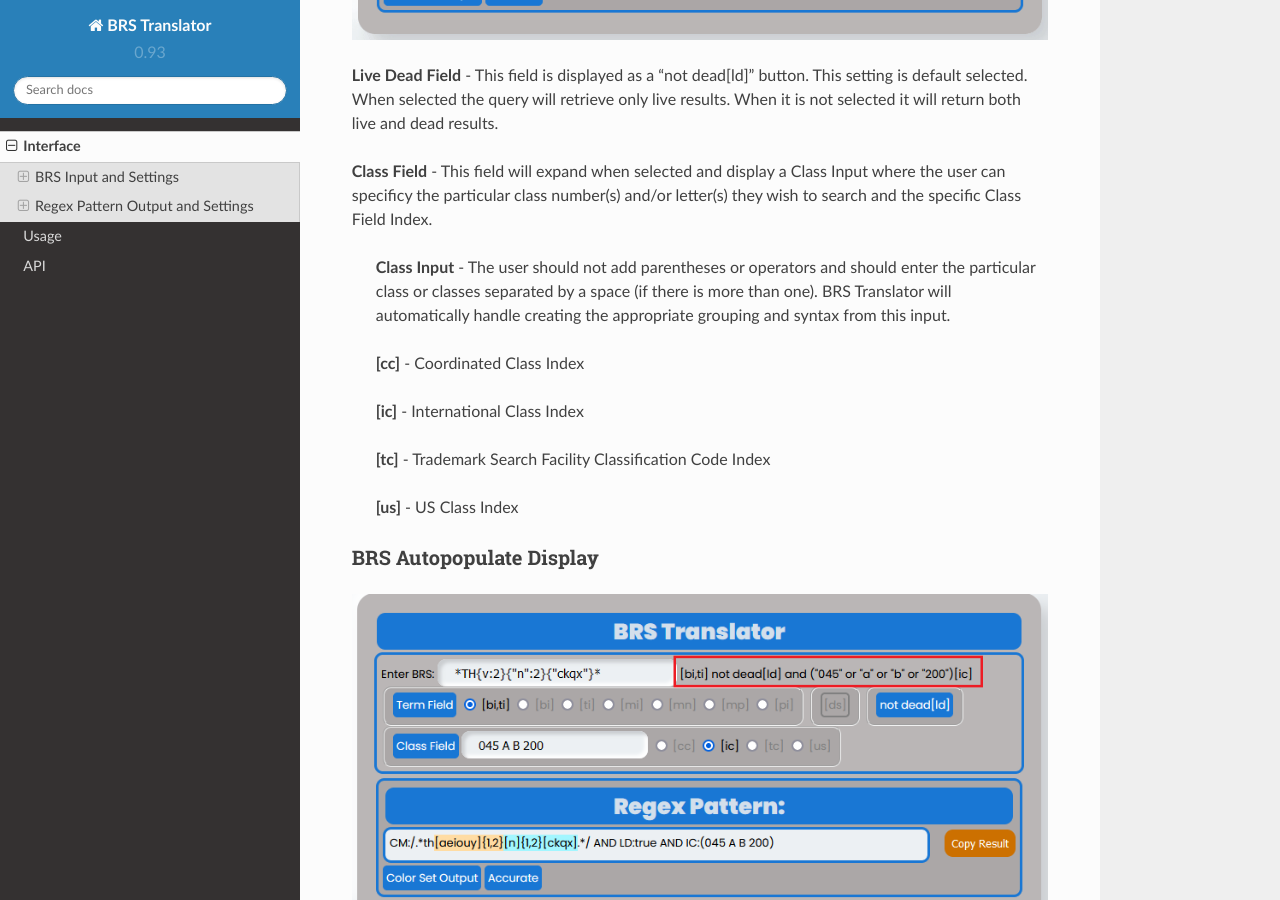
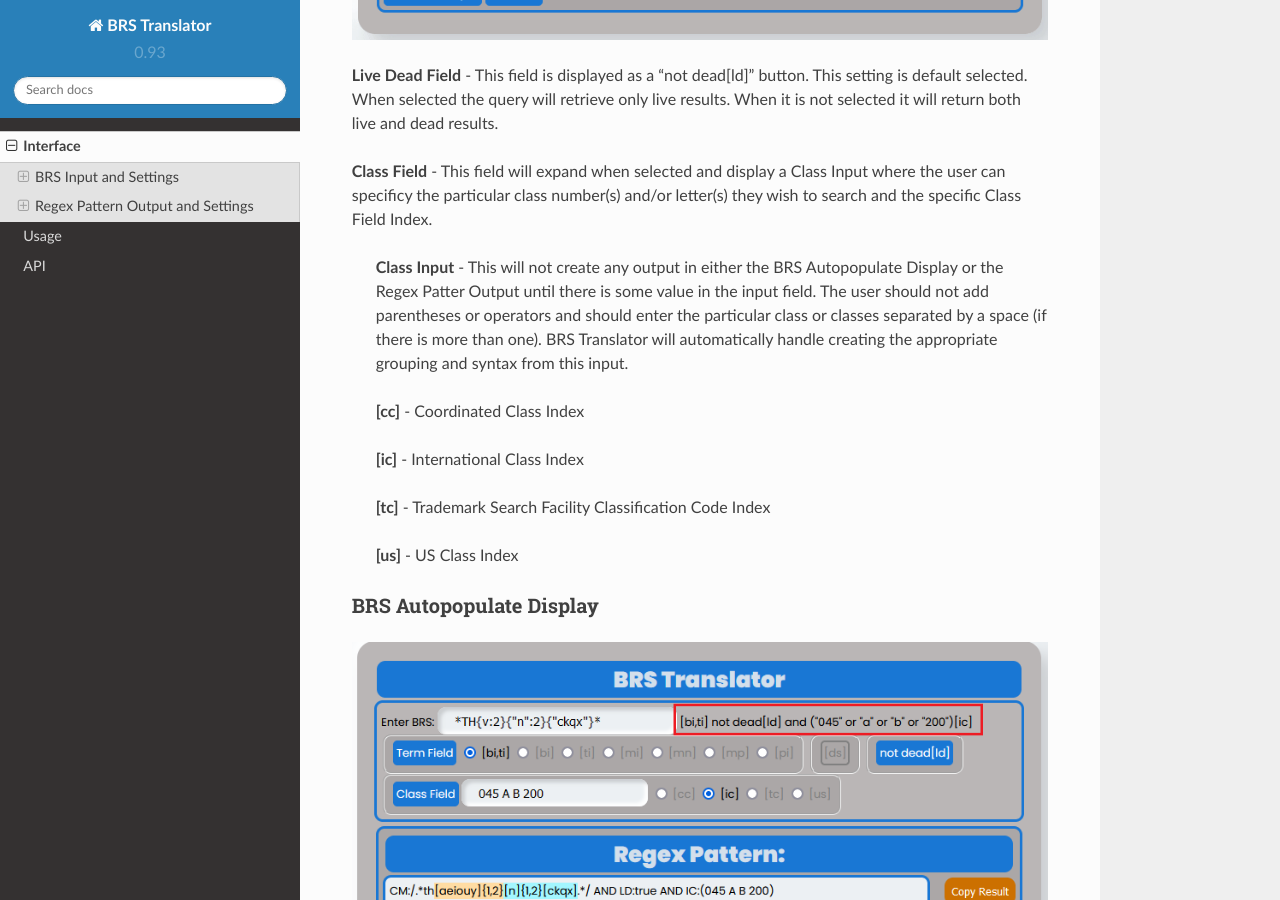
Before and after one commit to Ayjent/BRS-Translator, a Sphinx documentation site: the page built from docs/source/interface.rst, in a window 1280 px wide and 900 px high, scrolled down 3838 px. Built offline with Sphinx 7.4.7 and the Read the Docs theme 2.0.0, drawn with Linux system fonts in a browser that asks for light colours.

Commit message:
Update interface.rst

```diff
--- a/docs/source/interface.rst
+++ b/docs/source/interface.rst
@@ -60,7 +60,7 @@
 
 **Class Field** - This field will expand when selected and display a Class Input where the user can specificy the particular class number(s) and/or letter(s) they wish to search and the specific Class Field Index.
 
- **Class Input** - The user should not add parentheses or operators and should enter the particular class or classes separated by a space (if there is more than one).  BRS Translator will automatically handle creating the appropriate grouping and syntax from this input.
+ **Class Input** - This will not create any output in either the BRS Autopopulate Display or the Regex Patter Output until there is some value in the input field.  The user should not add parentheses or operators and should enter the particular class or classes separated by a space (if there is more than one).  BRS Translator will automatically handle creating the appropriate grouping and syntax from this input.
 
  **[cc]** - Coordinated Class Index
 
```
